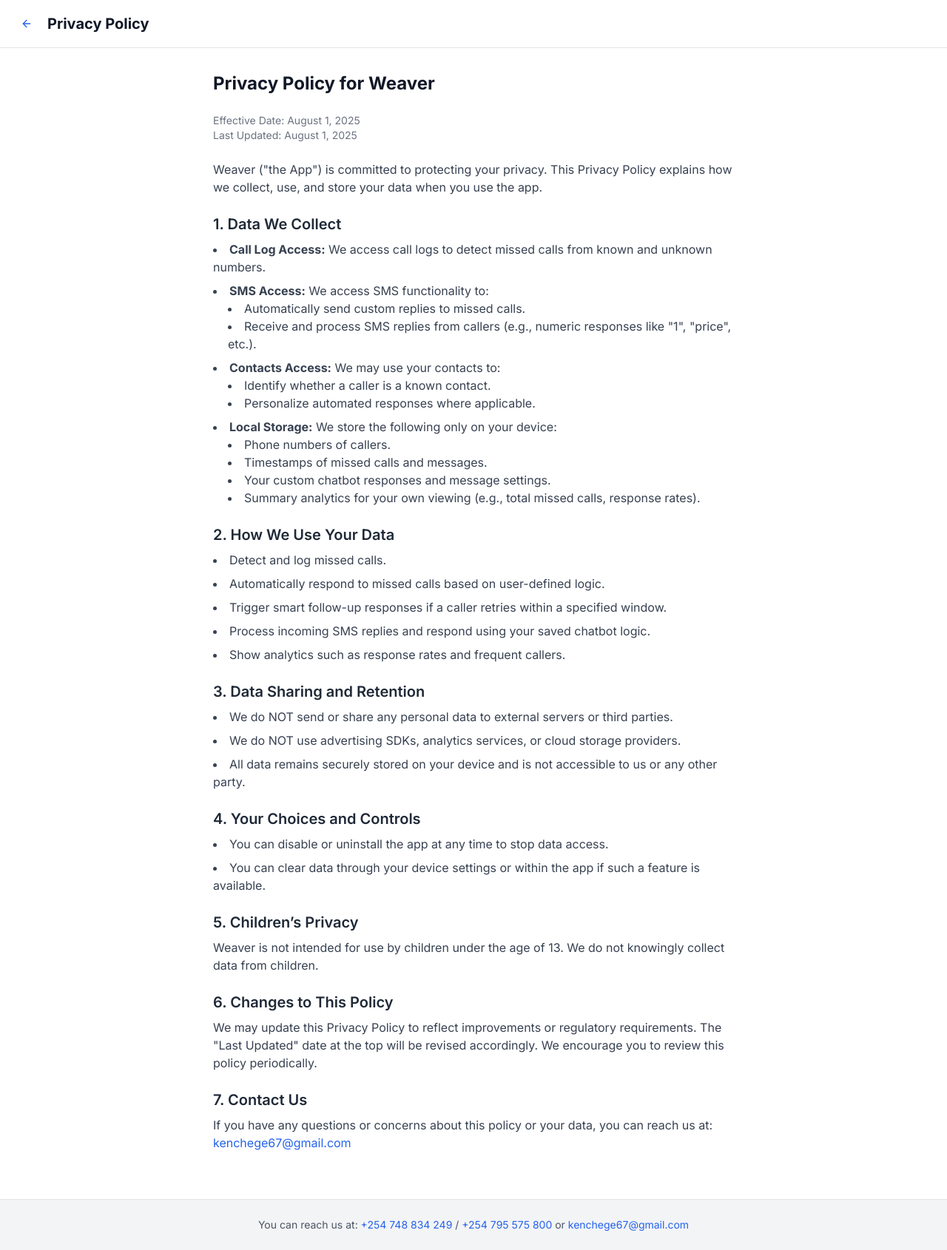
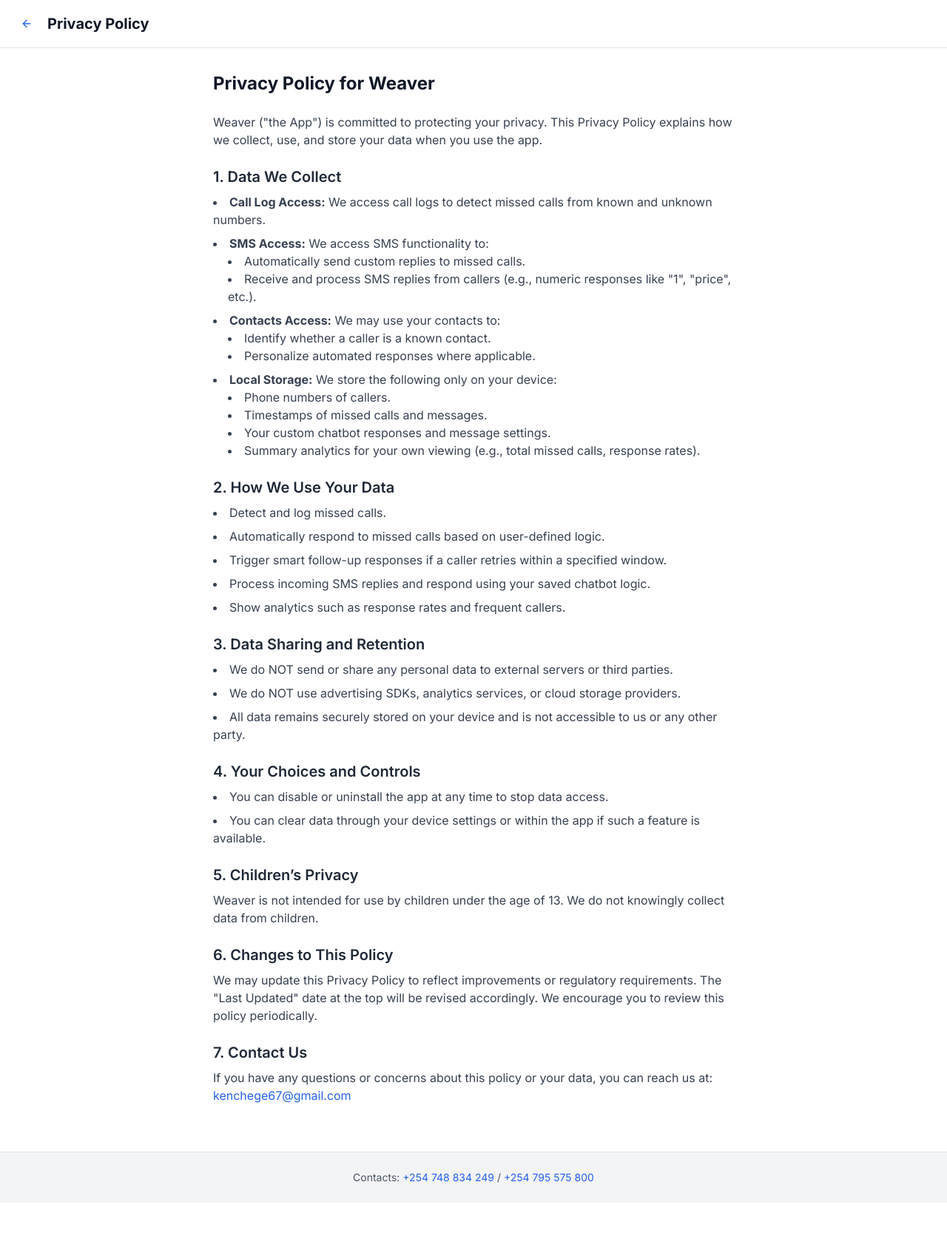
Before and after one commit to LuckyRanjos/weaver-website, a Next.js app: page /privacy in a window 1280 px wide. Shown: the whole page at 74% size. After the commit the page ends 1626 px from the top, so only its background shows below. Built offline with nearby package versions, Linux system fonts and the light colour scheme.

Commit message:
Update privacy page.tsx

```diff
--- a/app/privacy/page.tsx
+++ b/app/privacy/page.tsx
@@ -20,7 +20,6 @@ export default function PrivacyPolicyPage() {
       <main className="flex-1 p-4 md:p-8 max-w-3xl mx-auto w-full">
         <div className="space-y-6 text-gray-700">
           <h2 className="text-2xl font-bold text-gray-900">Privacy Policy for Weaver</h2>
-          <p className="text-sm text-gray-500">Effective Date: August 1, 2025<br />Last Updated: August 1, 2025</p>
 
           <p>
             Weaver ("the App") is committed to protecting your privacy. This Privacy Policy explains how we collect, use,
@@ -117,10 +116,9 @@ export default function PrivacyPolicyPage() {
     {/* 👇 Footer added here */}
       <footer className="bg-gray-100 border-t mt-8">
         <div className="max-w-7xl mx-auto px-4 py-6 text-center text-gray-600 text-sm">
-          You can reach us at:{" "}
+          Contacts:{" "}
           <a href="tel:+254748834249" className="text-blue-600 hover:underline">+254 748 834 249</a> /{" "}
-          <a href="tel:+254795575800" className="text-blue-600 hover:underline">+254 795 575 800</a> or{" "}
-          <a href="mailto:kenchege67@gmail.com" className="text-blue-600 hover:underline">kenchege67@gmail.com</a>
+          <a href="tel:+254795575800" className="text-blue-600 hover:underline">+254 795 575 800</a>
         </div>
       </footer>
     </div>
```
